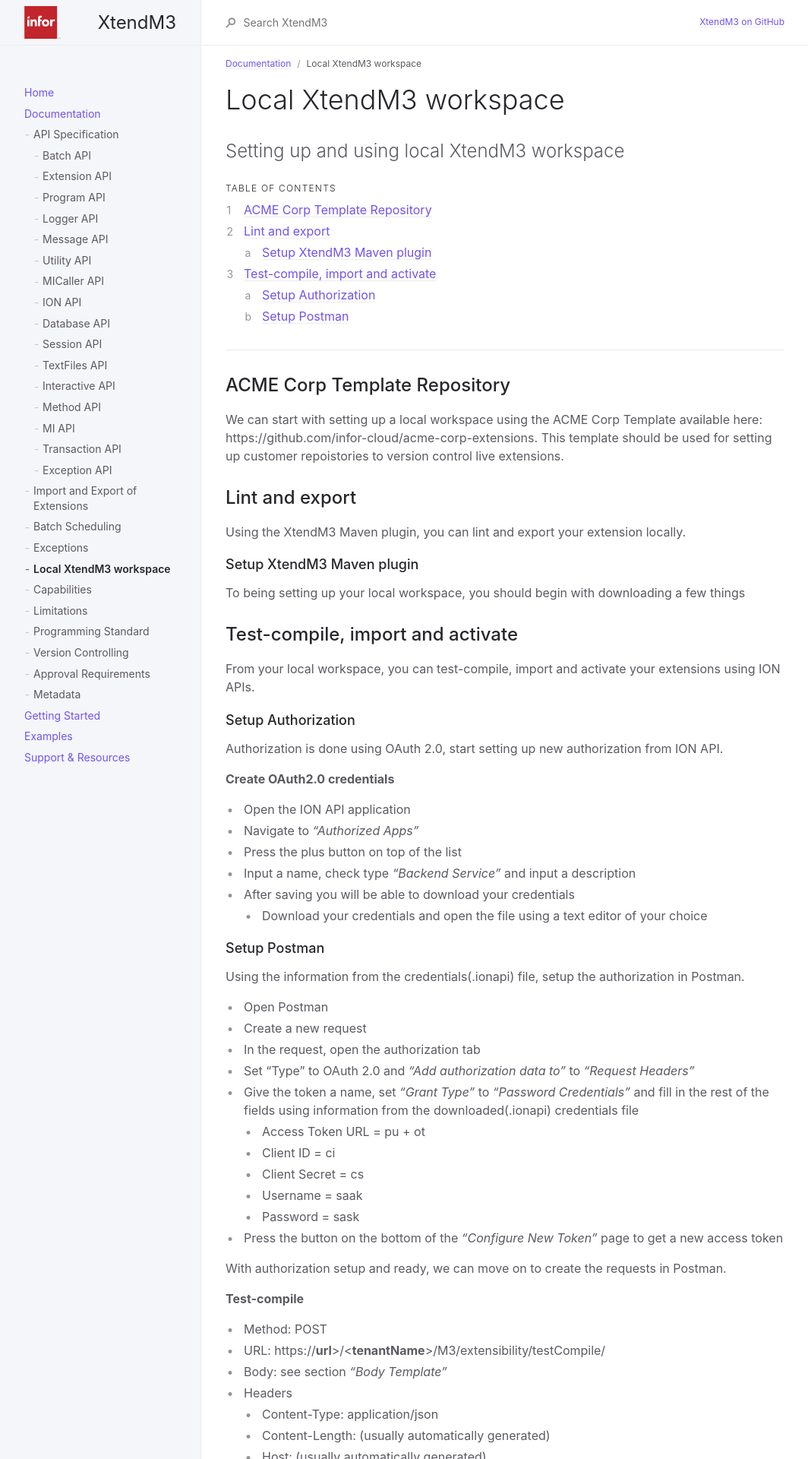
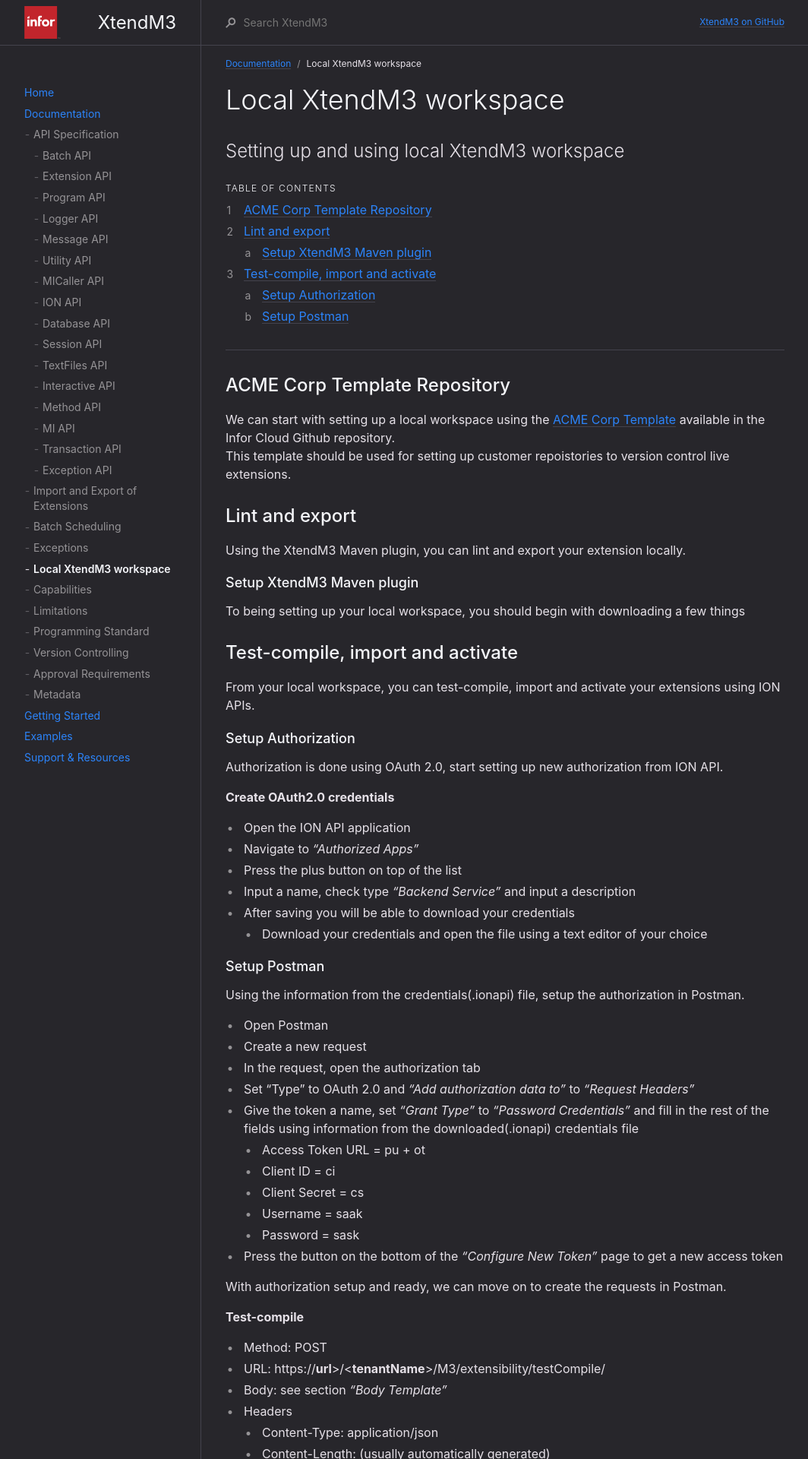
Before and after one commit to infor-cloud/xtendm3, a Jekyll site: the page built from docs/documentation/local-workspace.md, in a window 1280 px wide. Shown: the top 1920 px of the page at 76% size, without its empty margins (107-1171 px from the left). Built offline with Jekyll 4.4.1, drawn with Linux system fonts in a browser that asks for light colours.

Commit message:
LocalWorkspacePartB

```diff
--- a/_config.yml
+++ b/_config.yml
@@ -42,7 +42,7 @@ aux_links:
 footer_content: "Copyright &copy; 2020 Infor. Distributed by an <a href=\"https://raw.githubusercontent.com/infor-cloud/XtendM3/master/LICENSE\">Apache license.</a>"
 
 # Color scheme currently only supports "dark" or nil (default)
-color_scheme: nil
+color_scheme: dark
 
 plugins:
   - jekyll-seo-tag
--- a/docs/documentation/local-workspace.md
+++ b/docs/documentation/local-workspace.md
@@ -19,7 +19,7 @@ Setting up and using local XtendM3 workspace
 
 ---
 ## ACME Corp Template Repository
-We can start with setting up a local workspace using the ACME Corp Template available here: https://github.com/infor-cloud/acme-corp-extensions.
+We can start with setting up a local workspace using the [ACME Corp Template](https://github.com/infor-cloud/acme-corp-extensions) available in the Infor Cloud Github repository.
 This template should be used for setting up customer repoistories to version control live extensions.
 
 
@@ -85,6 +85,7 @@ With authorization setup and ready, we can move on to create the requests in Pos
 * Body: no body needed
 * Headers
   * Host: <calculated when request is sent> (usually automatically generated)
+
 
 **Body Template**
 
```
